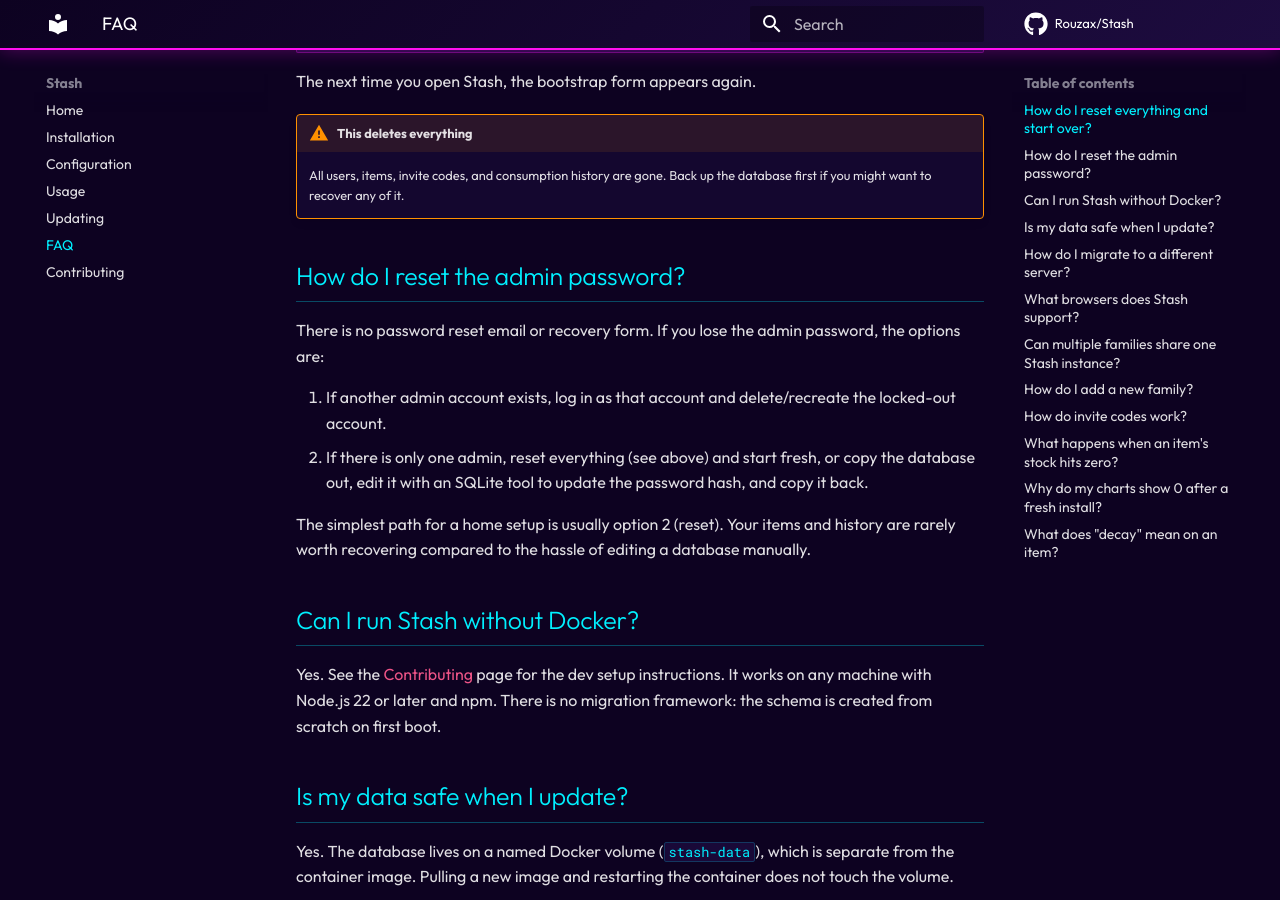
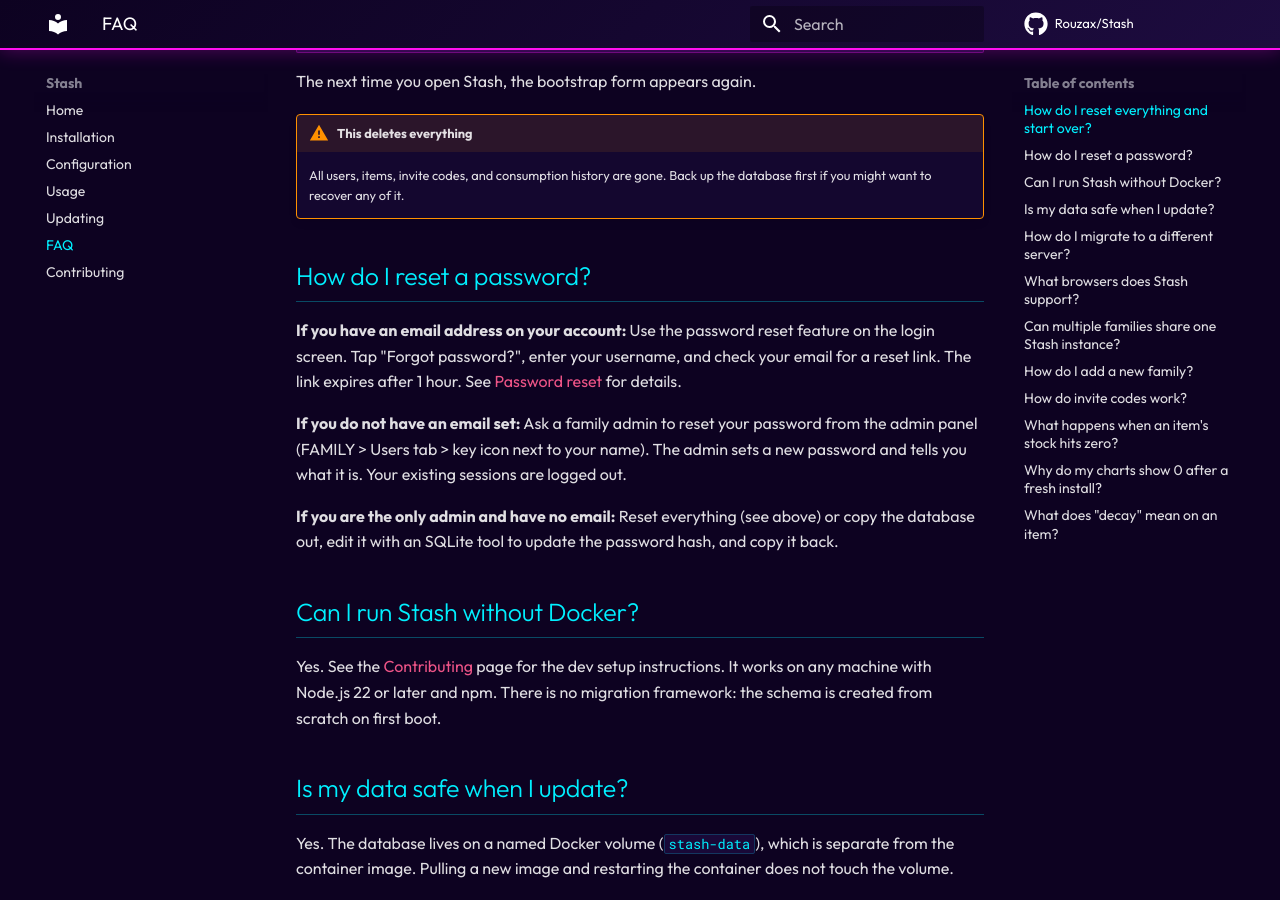
Before and after one commit to Rouzax/Stash, an MkDocs documentation site: the page built from docs/faq.md, in a window 1280 px wide and 900 px high, scrolled down 367 px. Built offline with MkDocs 1.6.1 and Material for MkDocs 9.7.7, drawn with Linux system fonts in a browser that asks for light colours; comment, search, counter and statistics services are not loaded.

Commit message:
fix: update FAQ with accurate password reset information

```diff
--- a/docs/faq.md
+++ b/docs/faq.md
@@ -18,14 +18,13 @@
 !!! warning "This deletes everything"
     All users, items, invite codes, and consumption history are gone. Back up the database first if you might want to recover any of it.
 
-## How do I reset the admin password?
+## How do I reset a password?
 
-There is no password reset email or recovery form. If you lose the admin password, the options are:
+**If you have an email address on your account:** Use the password reset feature on the login screen. Tap "Forgot password?", enter your username, and check your email for a reset link. The link expires after 1 hour. See [Password reset](usage.md#password-reset) for details.
 
-1. If another admin account exists, log in as that account and delete/recreate the locked-out account.
-2. If there is only one admin, reset everything (see above) and start fresh, or copy the database out, edit it with an SQLite tool to update the password hash, and copy it back.
+**If you do not have an email set:** Ask a family admin to reset your password from the admin panel (FAMILY > Users tab > key icon next to your name). The admin sets a new password and tells you what it is. Your existing sessions are logged out.
 
-The simplest path for a home setup is usually option 2 (reset). Your items and history are rarely worth recovering compared to the hassle of editing a database manually.
+**If you are the only admin and have no email:** Reset everything (see above) or copy the database out, edit it with an SQLite tool to update the password hash, and copy it back.
 
 ## Can I run Stash without Docker?
 
```
